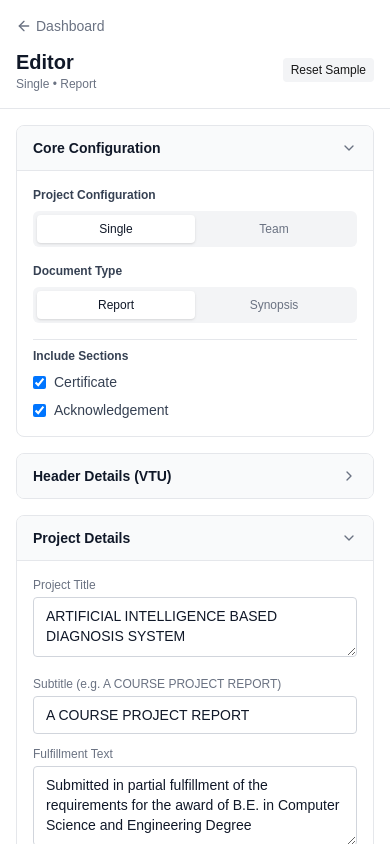
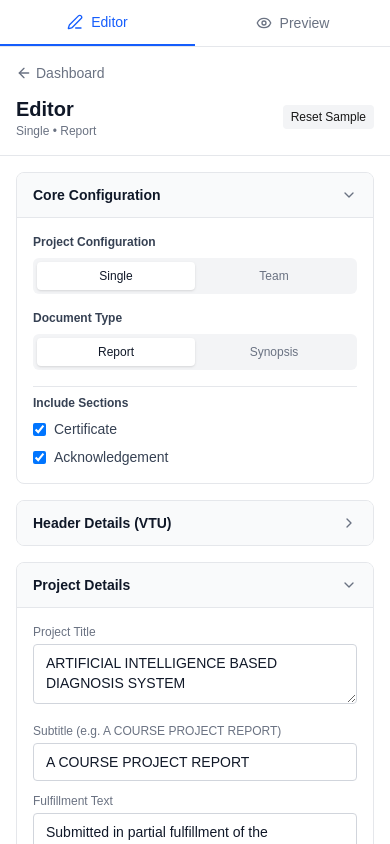
Before and after one commit to Manvanth-Gowda-M/report-forge, a Next.js app: page / in a window 390 px wide. Both pictures are taken after a click on the button "Start Editing Document". Shown: the top 844 px of the page. Built offline with nearby package versions, Linux system fonts and the light colour scheme.

Commit message:
Fix editor/preview mobile conflict with tab switcher
Agent-Logs-Url: https://github.com/Manvanth-Gowda-M/report-forge/sessions/344acd7d-a8c6-4d88-8f93-c005b913fc2a

Co-authored-by: Manvanth-Gowda-M <215962484+Manvanth-Gowda-M@users.noreply.github.com>

```diff
--- a/src/app/page.tsx
+++ b/src/app/page.tsx
@@ -17,13 +17,39 @@ export default function Home() {
 
   return (
     <main className="flex min-h-screen w-screen bg-white dark:bg-gray-950 flex-col md:flex-row md:h-screen md:overflow-hidden overflow-x-hidden">
+      {/* Mobile Tab Bar */}
+      <div className="flex md:hidden border-b border-gray-200 dark:border-gray-800 bg-white dark:bg-gray-900 sticky top-0 z-30">
+        <button
+          onClick={() => setMobileTab('edit')}
+          className={`flex-1 flex items-center justify-center gap-2 py-3 text-sm font-medium transition-colors ${
+            mobileTab === 'edit'
+              ? 'text-blue-600 border-b-2 border-blue-600'
+              : 'text-gray-500 hover:text-gray-900 dark:hover:text-white'
+          }`}
+        >
+          <Edit3 size={16} />
+          Editor
+        </button>
+        <button
+          onClick={() => setMobileTab('preview')}
+          className={`flex-1 flex items-center justify-center gap-2 py-3 text-sm font-medium transition-colors ${
+            mobileTab === 'preview'
+              ? 'text-blue-600 border-b-2 border-blue-600'
+              : 'text-gray-500 hover:text-gray-900 dark:hover:text-white'
+          }`}
+        >
+          <Eye size={16} />
+          Preview
+        </button>
+      </div>
+
       {/* Left Sidebar */}
-      <div className="w-full md:w-[400px] lg:w-[450px] flex-shrink-0 md:h-full shadow-xl z-20 md:border-r border-gray-200 dark:border-gray-800 md:overflow-y-auto">
+      <div className={`w-full md:w-[400px] lg:w-[450px] flex-shrink-0 md:h-full shadow-xl z-20 md:border-r border-gray-200 dark:border-gray-800 md:overflow-y-auto ${mobileTab === 'edit' ? 'block' : 'hidden md:block'}`}>
         <SidebarForm />
       </div>
 
       {/* Right Preview */}
-      <div className="w-full flex-1 md:h-full flex flex-col z-10 min-h-[600px] border-t-4 border-gray-200 md:border-t-0">
+      <div className={`w-full flex-1 md:h-full flex flex-col z-10 min-h-[600px] md:border-t-0 ${mobileTab === 'preview' ? 'block' : 'hidden md:flex'}`}>
         <LivePreview />
       </div>
     </main>
```
